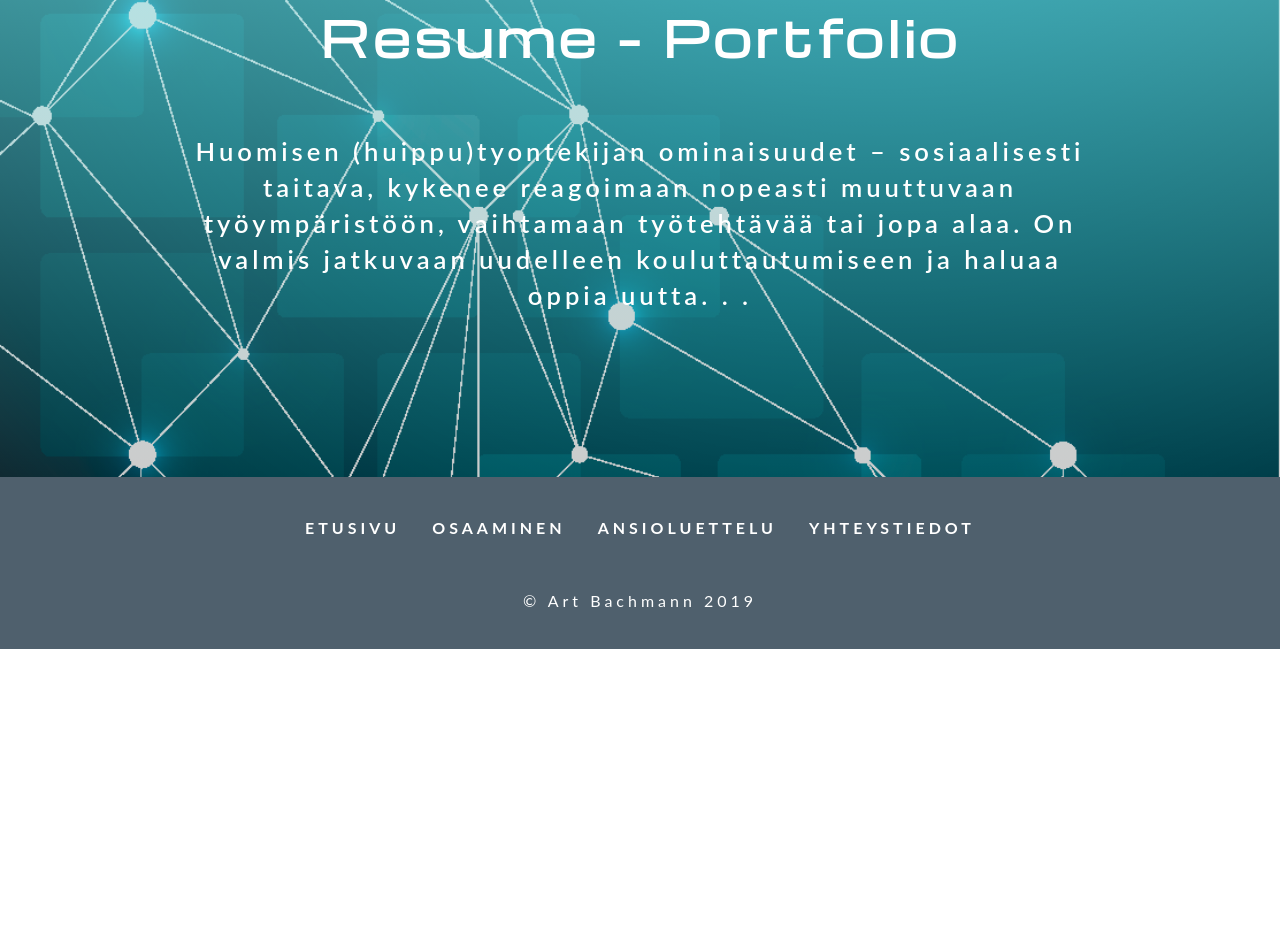
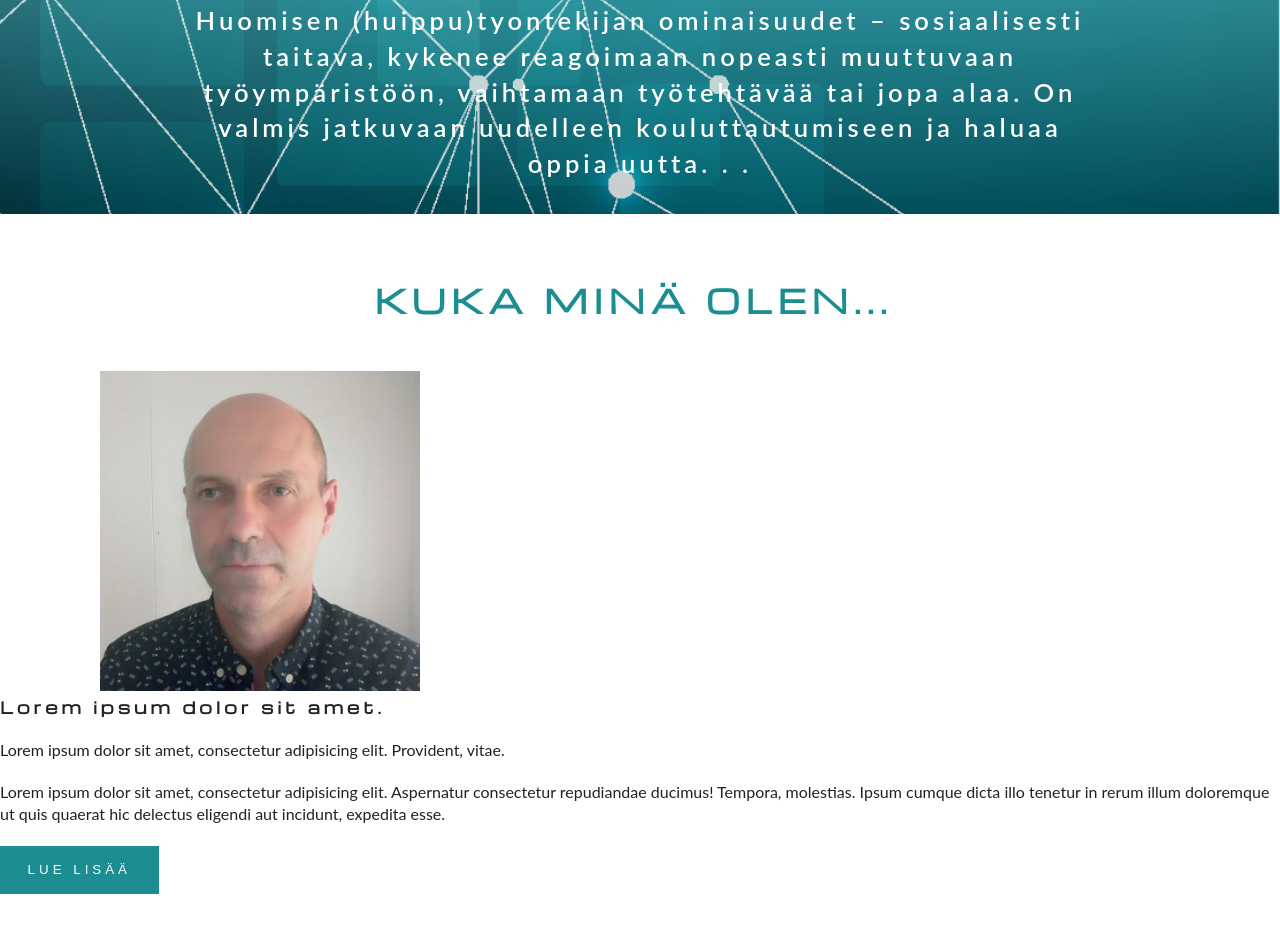
Before and after one commit to ArtBachmann/portfolio-ab-gatsby, a Gatsby site: page / in a window 1280 px wide. Shown: the part 261-1200 px from the top of the page. Before the commit the page ends 910 px from the top, so only its background shows below. Built offline with nearby package versions, Linux system fonts and the light colour scheme; Gatsby itself is replaced by a stand-in of ours.

Commit message:
about section completed

```diff
--- a/src/components/Banner.js
+++ b/src/components/Banner.js
@@ -1,12 +1,10 @@
 import React from 'react'
 import styles from '../css/banner.module.css'
-import ColoredLine from '../components/DrawLine'
 
 const Banner = ({ title, info, subtitle, children }) => {
   return (
     <div className={styles.banner}>
       <h1>{title}</h1>
-      {ColoredLine}
       <h3>{subtitle}</h3>
       <p>{info}</p>
       {children}
--- /dev/null
+++ b/src/components/Home/About.js
@@ -0,0 +1,27 @@
+import React from 'react'
+import Title from '../Title'
+import styles from '../../css/about.module.css'
+import img from '../../images/Atr Bachmann.jpg'
+
+const About = () => {
+  return (
+    <section className={styles.about}>
+      <Title title='kuka minä olen...' subtitle='' />
+      <div className={styles.aboutCenter}>
+        <article className={styles.aboutImg}>
+          <div className={styles.imgContainer}>
+            <img src={img} alt="Art Bachmann" />
+          </div>
+        </article>
+        <article className={styles.aboutInfo}>
+          <h4>Lorem ipsum dolor sit amet.</h4>
+          <p>Lorem ipsum dolor sit amet, consectetur adipisicing elit. Provident, vitae.</p>
+          <p>Lorem ipsum dolor sit amet, consectetur adipisicing elit. Aspernatur consectetur repudiandae ducimus! Tempora, molestias. Ipsum cumque dicta illo tenetur in rerum illum doloremque ut quis quaerat hic delectus eligendi aut incidunt, expedita esse.</p>
+          <button type='button' className='btn-primary'>lue lisää</button>
+        </article>
+      </div>
+    </section>
+  )
+}
+
+export default About
--- /dev/null
+++ b/src/components/Title.js
@@ -0,0 +1,40 @@
+import React from 'react'
+import styled from 'styled-components'
+
+const Title = ({ title, subtitle }) => {
+  return (
+    <TitleWrapper>
+      <h4>
+        <span className='title'>{title}</span>
+        <span>{subtitle}</span>
+      </h4>
+    </TitleWrapper>
+  )
+}
+
+const TitleWrapper = styled.div`
+  text-transform: uppercase;
+  font-size: 2rem;
+  margin-bottom: 3rem;
+  h4 {
+    text-align: center;
+    letter-spacing: 6px;
+    color: var(--primaryColor)
+  }
+  .title {
+    color: var(--primaryColor)
+  }
+
+  span {
+    display: block;
+  }
+
+  @media (min-width: 776px) {
+    span {
+      display: inline-block;
+      margin: 0 0.4rem;
+    }
+  }
+`
+
+export default Title
--- a/src/components/layout.css
+++ b/src/components/layout.css
@@ -82,7 +82,7 @@ a {
 /* (rgba(134, 228, 231, 0.7) */
 /* images with css */
 .defaultHero {
-  min-height: calc(100vh - 62px);
+  min-height: calc(60vh - 62px);
   background: linear-gradient(rgba(134, 228, 231, 0.7), rgba(0, 0, 0, 0.2)),
     url("../images/FrontPageHero.png") center/cover no-repeat;
   display: flex;
--- a/src/css/about.module.css
+++ b/src/css/about.module.css
@@ -1,32 +1,41 @@
 .about {
   padding: 4rem 0;
 }
+
 .about-center {
   width: 80vw;
   margin: 0 auto;
 }
+
 .about-img {
   margin: 3rem 0;
 }
+
 .about-info {
   margin-top: 3rem;
 }
+
 .about-img {
   position: relative;
 }
 
 .about-img img {
-  width: 100%;
+  width: 40%;
   display: block;
   box-shadow: var(--lightShadow);
 }
-.about-img div {
+
+
+/* .about-img div {
+  width: 100%;
   box-shadow: var(--lightShadow);
-}
+} */
+
 .about-info h4 {
   font-size: 1.1rem;
   text-transform: uppercase;
 }
+
 
 @media screen and (min-width: 768px) {
   .about-center {
@@ -41,26 +50,30 @@
   .about-info {
     margin: 0;
   }
+
   .about-img img {
     max-height: 500px;
   }
+
   .img-container {
     max-height: 500px;
   }
+
   .about-info p {
     width: 80%;
   }
 }
+
 @media screen and (min-width: 992px) {
   .img-container::before {
     content: "";
     position: absolute;
-    width: 100%;
+    width: 40%;
     height: 100%;
     border: 3px solid var(--primaryColor);
     box-sizing: border-box;
-    top: -16px;
-    left: -16px;
+    top: -10px;
+    left: 92px;
     z-index: -1;
   }
 }
--- a/src/pages/index.js
+++ b/src/pages/index.js
@@ -3,6 +3,7 @@ import { Link } from 'gatsby'
 import Layout from '../components/Layout'
 import SimpleHero from '../components/SimpleHero'
 import Banner from '../components/Banner'
+import About from '../components/Home/About'
 
 const index = () => {
   return (
@@ -12,6 +13,7 @@ const index = () => {
         >
         </Banner>
       </SimpleHero>
+      <About />
     </Layout>
   )
 }
```
Also changed, not shown: src/examples/Button.js (renamed from src/components/examples/Button.js), src/examples/DrawLine.js (renamed from src/components/examples/DrawLine.js).
